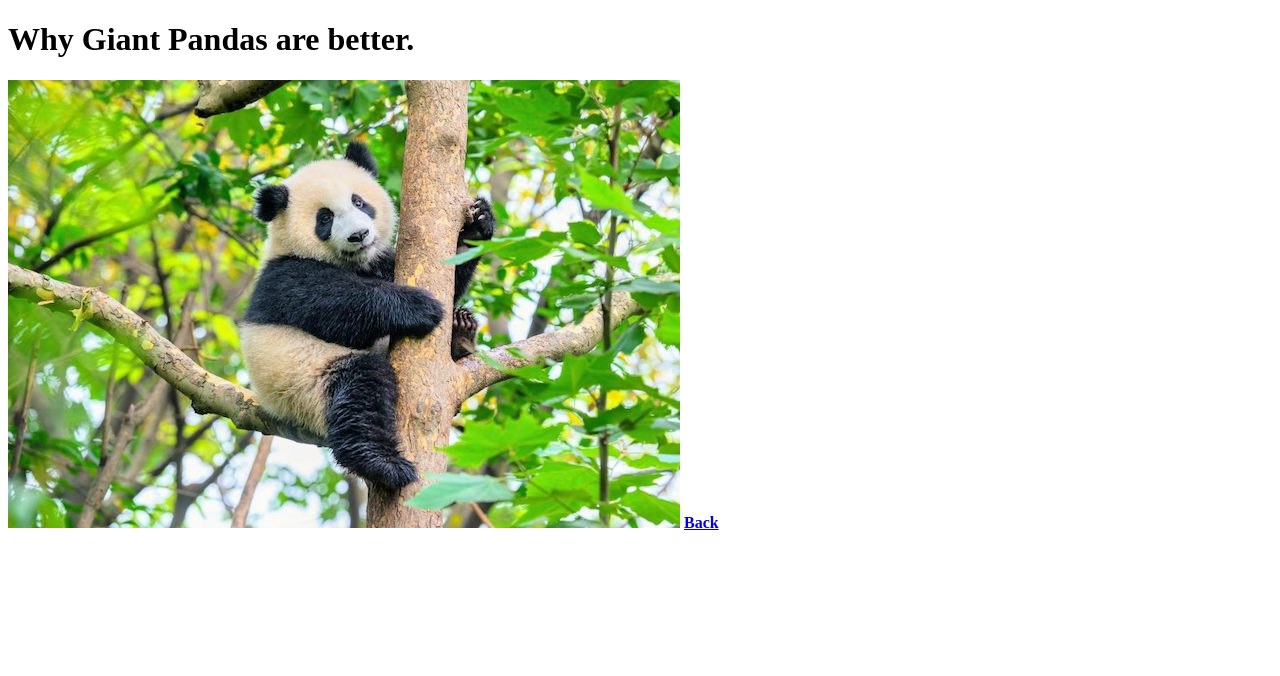
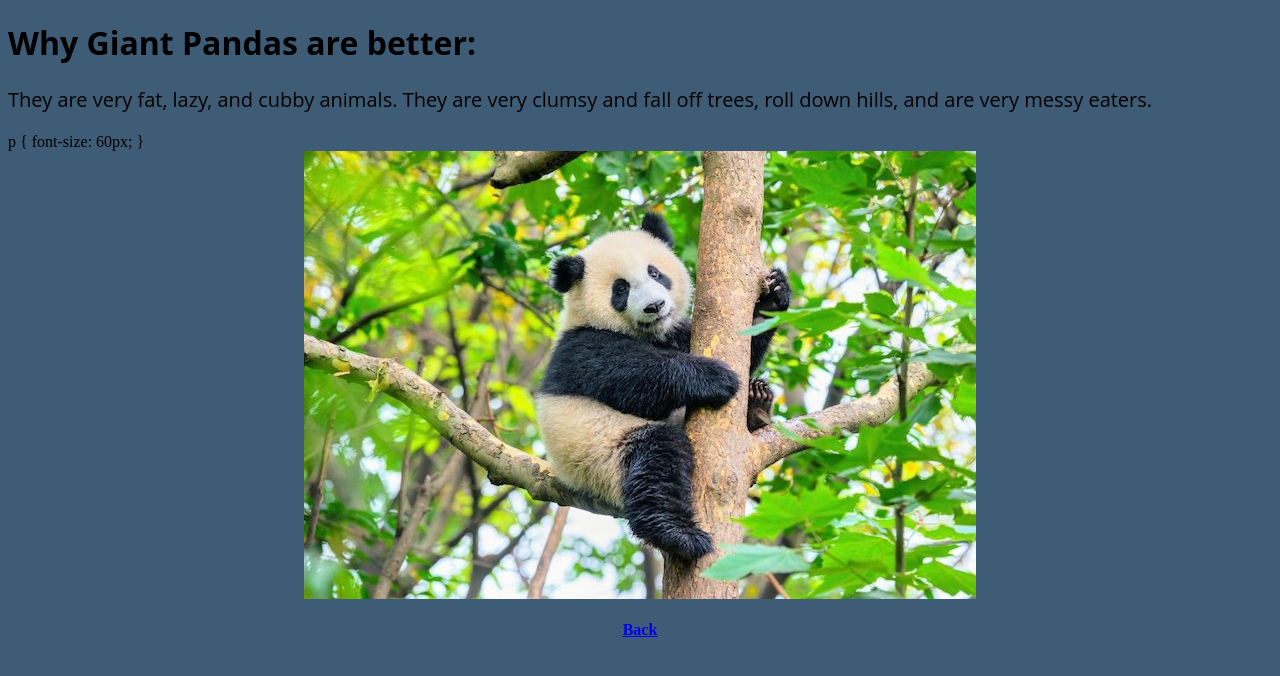
Before and after one commit to maya-g22/maya-g22.github.io, a plain HTML site: page giantPandas.html in a window 1280 px wide. Drawn offline with Linux system fonts and the light colour scheme.

Commit message:
Add files via upload

```diff
--- a/giantPandas.html
+++ b/giantPandas.html
@@ -2,17 +2,21 @@
 	<html>
 	<head>
 		<title> GIANT PANDAS </title>
+		<link href="style.css" type="text/css" rel="stylesheet"/>
 	</head>
 	<body>
-		<h1> Why Giant Pandas are better. </h1>
-		<p>  </p>
+		<h1> Why Giant Pandas are better: </h1>
+		<p> They are very fat, lazy, and cubby animals. They are very clumsy and fall off trees, roll down hills, and are very messy eaters. </p>
 
 
-		<img src="youngPandaInATree.jpg" alt="Panda in a Tree" />
+	p {
+		font-size: 60px;
+	}
+		<center><img src="youngPandaInATree.jpg" alt="Panda in a Tree" /></center>
 
-<b>
-
-<a href="index.html">Back</a>
+<br>
+	<b>
+<center><a href="index.html">Back</a></center>
 
 	</body>
 	</html>
--- /dev/null
+++ b/style.css
@@ -0,0 +1,8 @@
+body{background-color: #3E5C76;}
+
+title{font-family: "Open Sans", sans-serif;}
+h1{font-family: "Open Sans", sans-serif;}
+h4{ font-family: "Open Sans", sans-serif; }
+p{ font-family: "Open Sans", sans-serif;
+	font-size: 20px}
+ul{font-family: "Open Sans", sans-serif;}
```
Also changed, not shown: index.html (+8 -5 lines), myFavorite.html (+6 -3 lines), redPandas.html (+8 -3 lines), HomePageComparePic.jpg (added), baby-pandas-playing-together-.jpg (added), redPandaPhoto.jpg (added).
